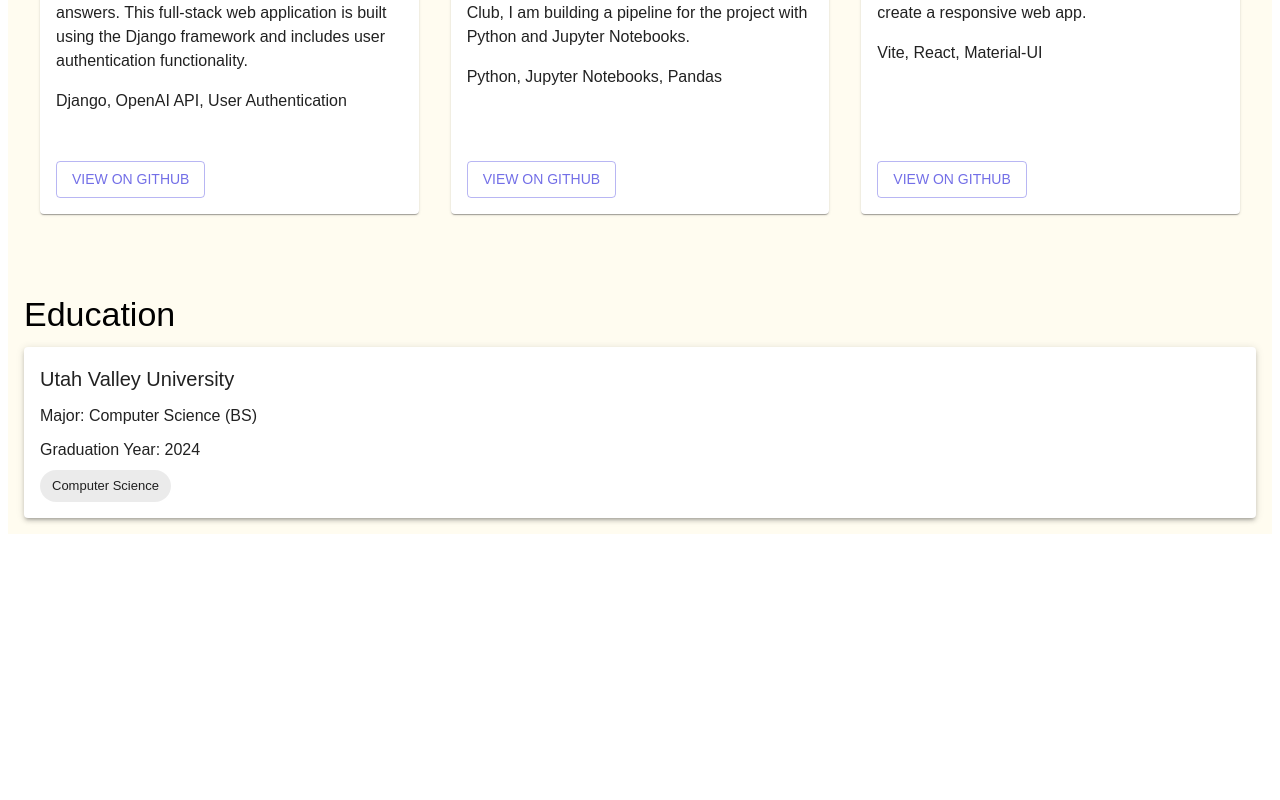
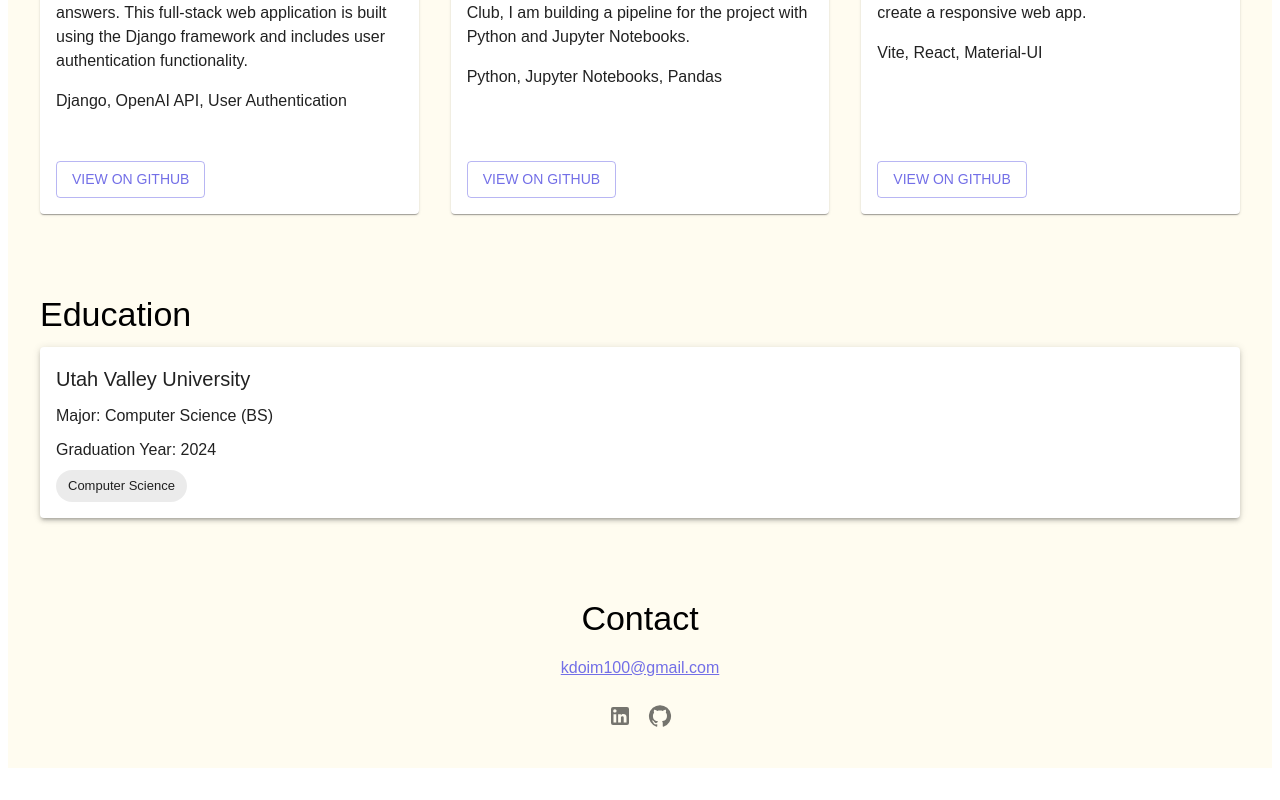
Before and after one commit to dwk601/my-portfolio, a React (Vite) app: page / in a window 1280 px wide. Shown: the part 1497-2297 px from the top of the page. Before the commit the page ends 2063 px from the top, so only its background shows below. Built offline with nearby package versions, Linux system fonts and the light colour scheme.

Commit message:
feat: Add contact section with email and social media links
Description:

Implemented a contact section to the portfolio
Included email, LinkedIn, and GitHub links
Updated email link color to match the website's primary color

```diff
--- a/src/App.jsx
+++ b/src/App.jsx
@@ -4,6 +4,7 @@ import AboutMe from "./components/aboutme/aboutme";
 import Skills from "./components/skills/skills";
 import Projects from "./components/projects/projects";
 import Education from "./components/education/education";
+import Contact from "./components/contact/contact";
 import "./App.css";
 
 const App = () => {
@@ -22,6 +23,9 @@ const App = () => {
       <div id="education">
         <Education />
       </div>
+      <div id="contact">
+        <Contact />
+      </div>
       {/* The rest of your sections */}
     </div>
   );
--- /dev/null
+++ b/src/components/contact/contact.css
@@ -0,0 +1,5 @@
+.contact-container {
+    text-align: center;
+    margin: 2rem 0;
+    padding: 0 2rem;
+}
--- /dev/null
+++ b/src/components/contact/contact.jsx
@@ -0,0 +1,27 @@
+import React from 'react';
+import { Box, Typography, IconButton } from '@mui/material';
+import { LinkedIn, GitHub, Email } from '@mui/icons-material';
+import './contact.css';
+
+const Contact = () => {
+  return (
+    <Box sx={{ padding: 4 }} className="contact-container">
+      <Typography variant="h4" sx={{ marginBottom: 2 }}>
+        Contact
+      </Typography>
+        <Typography sx={{ marginBottom: 2 }}>
+            <a href="mailto:kdoim100@gmail.com" style={{ color: '#736fe7' }}>kdoim100@gmail.com</a>
+        </Typography>
+      <Box>
+        <IconButton href="https://www.linkedin.com/in/dongwook-kim-35527b1b2/" target="_blank" rel="noopener noreferrer">
+          <LinkedIn />
+        </IconButton>
+        <IconButton href="https://github.com/dwk601" target="_blank" rel="noopener noreferrer">
+          <GitHub />
+        </IconButton>
+      </Box>
+    </Box>
+  );
+};
+
+export default Contact;
--- a/src/components/education/education.css
+++ b/src/components/education/education.css
@@ -1,8 +1,8 @@
 .education-container {
-    margin: 2rem 0;
+    margin: 2rem 1rem;
     padding: 0 2rem;
   }
 
   .education-details {
-    margin-top: 1rem;
+    margin-top: 2rem;
   }
```
